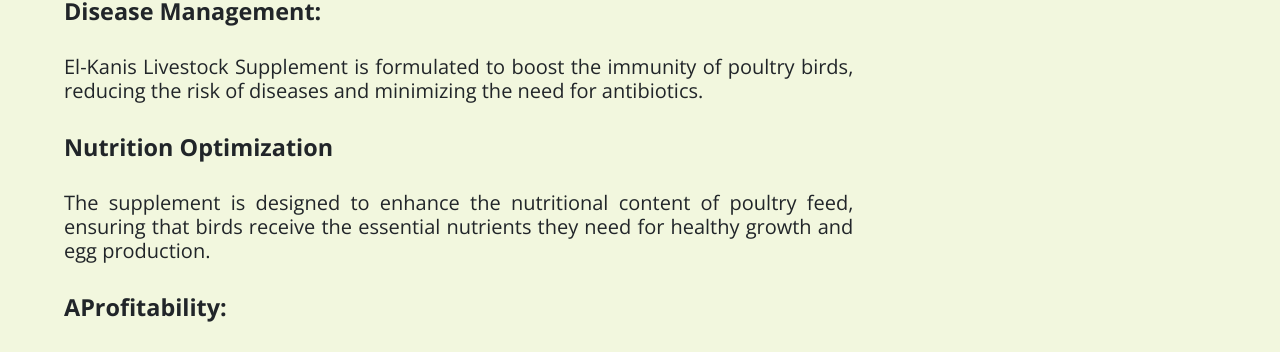
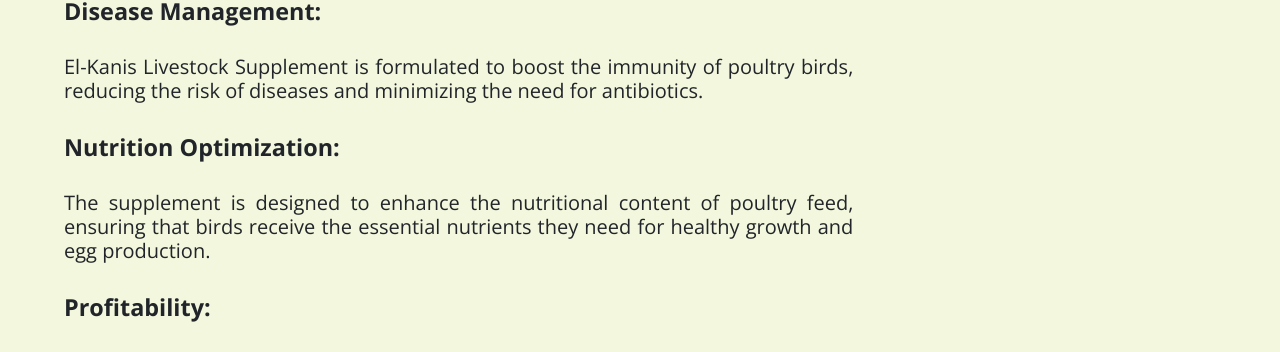
Before and after one commit to AbayomiOlaoye/elkanis_official_website, a React (Create React App) app: page /blogs in a window 1280 px wide. Shown: the part 2408-2760 px from the top of the page. Built offline with nearby package versions, Linux system fonts and the light colour scheme.

Commit message:
Fix typos and update packages

```diff
--- a/package.json
+++ b/package.json
@@ -15,7 +15,7 @@
     "crypto-browserify": "^3.12.0",
     "framer-motion": "^10.12.16",
     "html-react-parser": "^4.2.0",
-    "node-sass": "^7.0.3",
+    "node-sass": "^9.0.0",
     "os-browserify": "^0.3.0",
     "path": "^0.12.7",
     "postcss": "^8.4.25",
@@ -26,7 +26,7 @@
     "react-dom": "^18.2.0",
     "react-icons": "^4.8.0",
     "react-router-dom": "^6.11.1",
-    "react-scripts": "^5.0.1",
+    "react-scripts": "^4.0.3",
     "react-slick": "^0.29.0",
     "react-transition-group": "^4.4.5",
     "slick-carousel": "^1.8.1",
--- a/src/storage/blog.js
+++ b/src/storage/blog.js
@@ -28,9 +28,9 @@ const blogData = [
       "One shining beacon of hope that emerged from our discussion was the El-Kanis Livestock Supplement. This innovative supplement has been a game-changer for poultry farmers, helping them tackle some of the industry's most pressing problems:",
       '<h3>Disease Management:</h3>',
       'El-Kanis Livestock Supplement is formulated to boost the immunity of poultry birds, reducing the risk of diseases and minimizing the need for antibiotics.',
-      '<h3>Nutrition Optimization</h3>',
+      '<h3>Nutrition Optimization:</h3>',
       'The supplement is designed to enhance the nutritional content of poultry feed, ensuring that birds receive the essential nutrients they need for healthy growth and egg production.',
-      '<h3>AProfitability:</h3>',
+      '<h3>Profitability:</h3>',
       "By improving bird health and productivity, El-Kanis Livestock Supplement has been instrumental in increasing farmers' profitability, even in the face of market volatility.",
       "It's truly heartening to witness the positive impact this product has had on poultry farming communities. Farmers have shared their success stories of healthier flocks, increased egg production, and improved income levels, all thanks to El-Kanis.",
       "As we move forward, it's clear that innovation and collaboration are key to addressing the challenges facing the poultry industry. I want to express my gratitude to the radio program for providing a platform for these crucial discussions and to El-Kanis Livestock Supplement for their commitment to supporting our farmers.",
```
Also changed, not shown: 1 other file (tests, documents, lock files or other folders).
